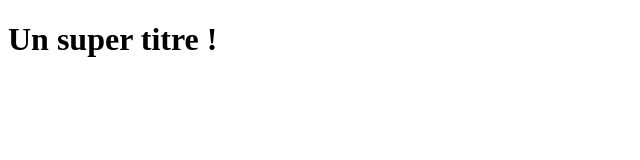
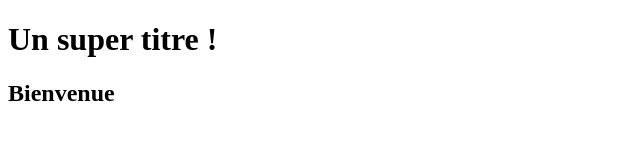
Before and after one commit to axel-pixel-ux/Project1, a plain HTML site: page index.html in a window 1280 px wide. Shown: the whole page, without its empty margins (0-640 px from the left). Drawn offline with Linux system fonts and the light colour scheme.

Commit message:
Ajout titre h2

```diff
--- a/index.html
+++ b/index.html
@@ -6,5 +6,6 @@
     </head>
     <body>
         <h1>Un super titre !</h1>
+        <h2>Bienvenue</h2>
     </body>
 </html>
```
